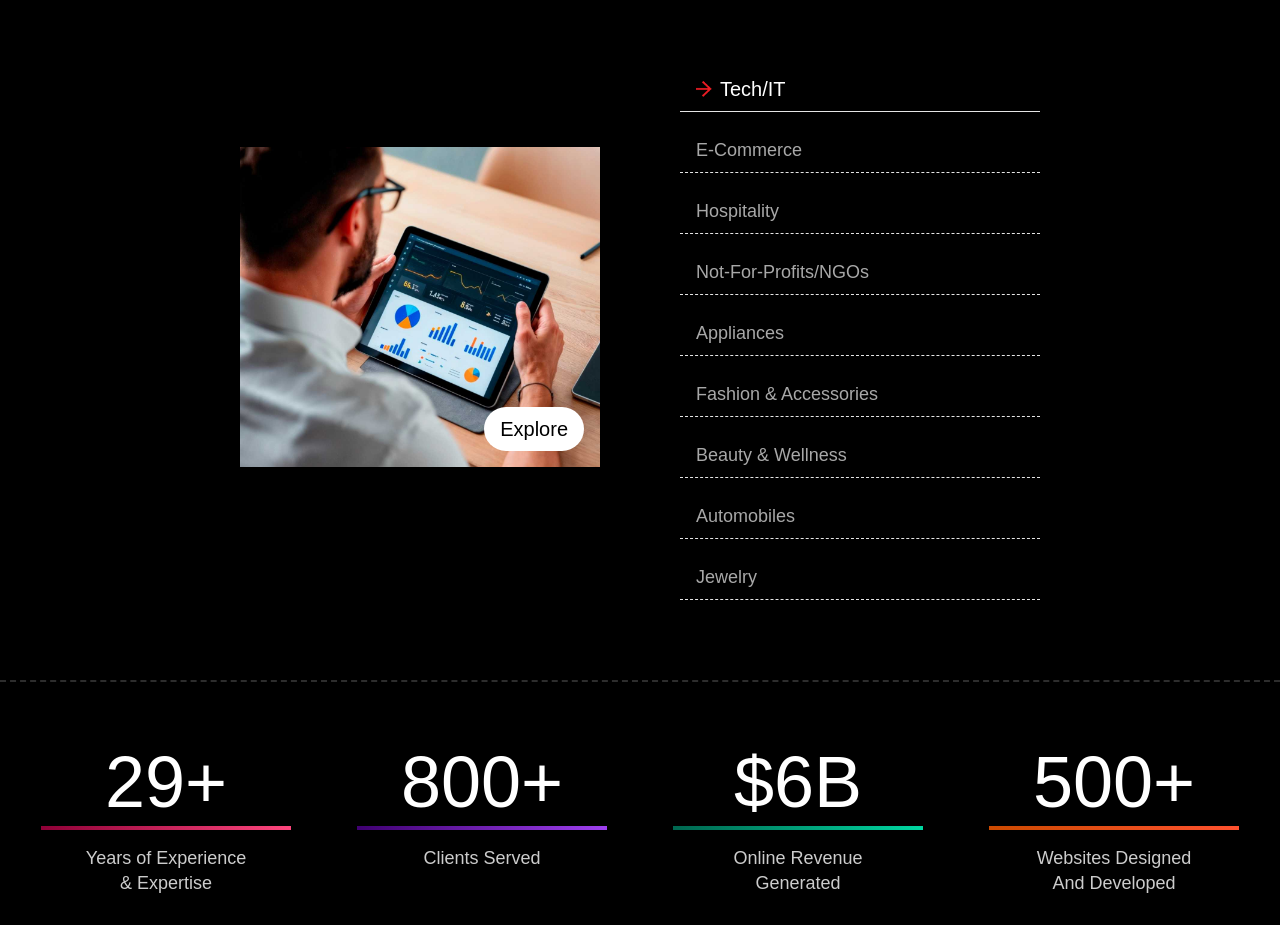
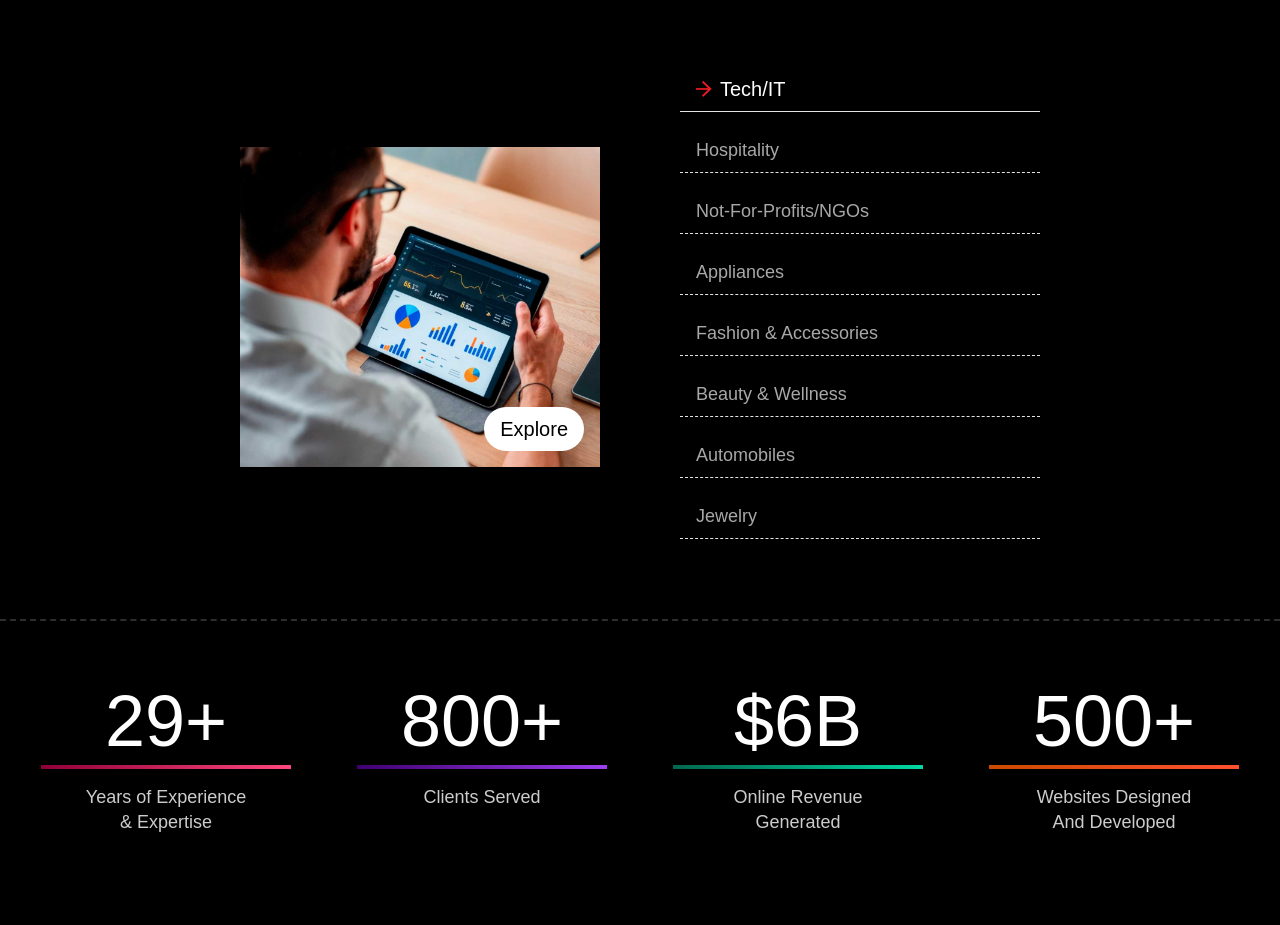
Before and after one commit to ivistaz-ecom/ivistazV2, a Next.js app: page /welcome in a window 1280 px wide. Shown: the part 3280-4205 px from the top of the page. Built offline with nearby package versions, Linux system fonts and the light colour scheme; no server answers.

Commit message:
industries card - e-com category have been hide

```diff
--- a/components/HomeComponents/AnimationCard.js
+++ b/components/HomeComponents/AnimationCard.js
@@ -22,14 +22,14 @@ export const testimonials = [
   //   src: "/new-home-page/we-work/health.png",
   //   category: "HealthCare",
   // },
-  {
-    quote:
-      "This solution has significantly improved our team's productivity. The intuitive interface makes complex tasks simple.",
-    name: "Emily Watson",
-    designation: "Operations Director at CloudScale",
-    src: "/new-home-page/we-work/ecom-new.png",
-    category: "E-Commerce",
-  },
+  // {
+  //   quote:
+  //     "This solution has significantly improved our team's productivity. The intuitive interface makes complex tasks simple.",
+  //   name: "Emily Watson",
+  //   designation: "Operations Director at CloudScale",
+  //   src: "/new-home-page/we-work/ecom-new.png",
+  //   category: "E-Commerce",
+  // },
   {
     quote:
       "Outstanding support and robust features. It's rare to find a product that delivers on all its promises.",
```
